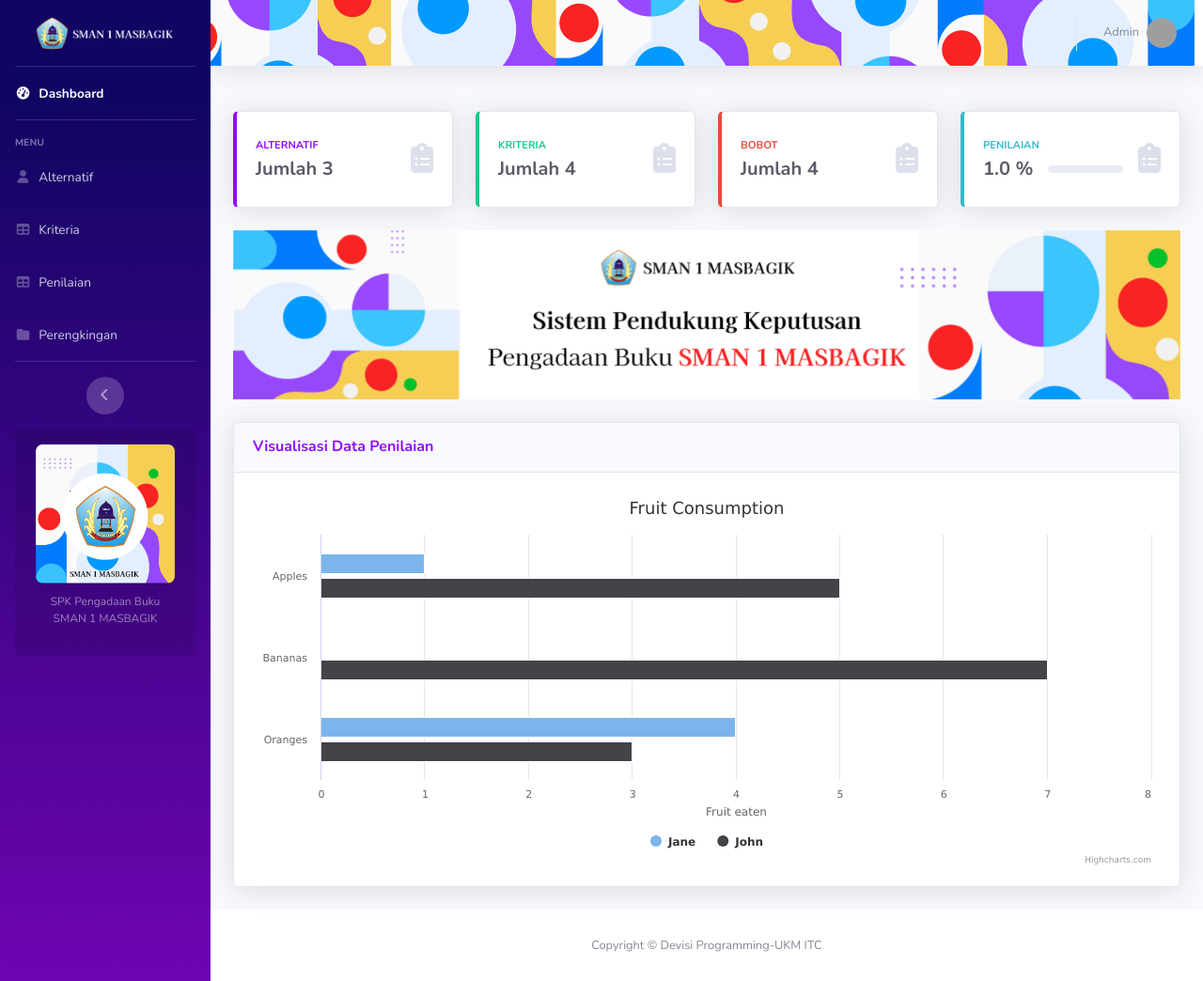
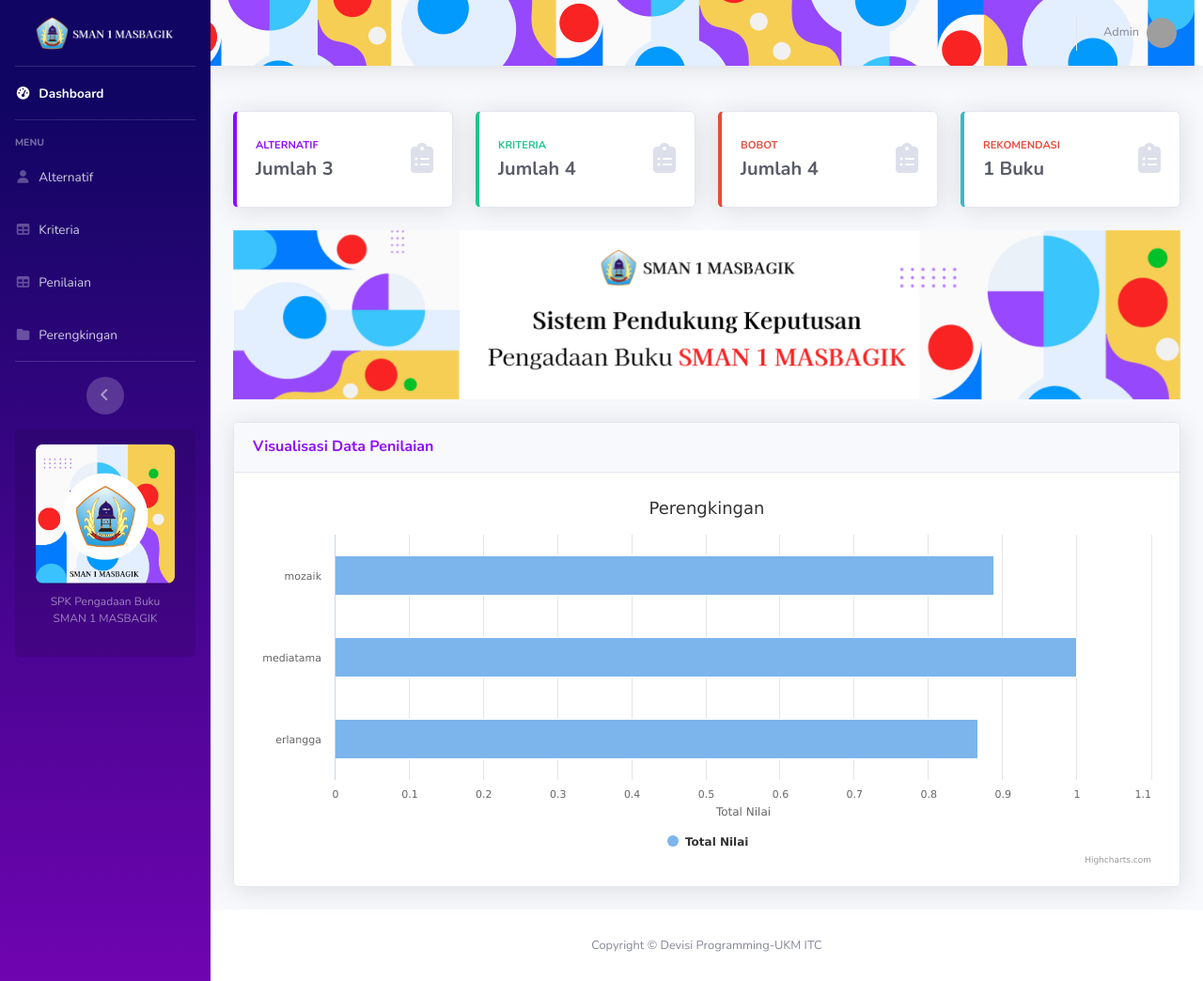
Before and after one commit to ENONGLOSKER/spk-book-recommendation, a Django app: page /dashboard/ in a window 1280 px wide. Shown: the whole page at 94% size. Run offline with Django 5.2, Linux system fonts and the light colour scheme; a user stored in the database is signed in; data comes from the database, SQL or seed files in the repository; both versions use the stored data as it was after the commit; some libraries are stand-ins or nearby versions; grey boxes are pictures that could not be loaded.

Commit message:
upadate: dashboard diagram and rekomendasi nilai

```diff
--- a/spk_perpus_app/views.py
+++ b/spk_perpus_app/views.py
@@ -12,17 +12,36 @@
 
 @login_required
 def dashboard(request):
+    # Mendapatkan data rengking dari database
+    data_rengking = Rengking.objects.all()
     alternatif = Alternatif.objects.all().count()
     kriteria = Kriteria.objects.all().count()
     penilaian = Penilaian.objects.all().count() / Alternatif.objects.all().count()
 
+    # Mendapatkan total nilai tertinggi
+    max_total = Rengking.objects.aggregate(Max('total_nilai'))['total_nilai__max']
+    # Mendapatkan jumlah rekomendasi
+    total_rekomendasi = Rengking.objects.filter(total_nilai=max_total).count()
+
+    # Mengumpulkan data untuk grafik Highcharts
+    categories = []
+    series_data = []
+
+    for rengking in data_rengking:
+        categories.append(rengking.alternatif.nama)
+        series_data.append(rengking.total_nilai)
 
     context = {
+        'categories': categories,
+        'series_data': series_data,
         'alternatif':alternatif,
         'kriteria':kriteria,
         'penilaian':penilaian,
+        'total_rekomendasi': total_rekomendasi
     }
+
     return render(request, 'dashboard01.html', context)
+
 
 # ALTERNATIF ---------------------------------------------------------------------
 @login_required
@@ -241,7 +260,7 @@
 @login_required
 def dashboard_rengking(request):
     max_total = Rengking.objects.aggregate(Max('total_nilai'))['total_nilai__max']
-    data_rengking = Rengking.objects.all().order_by('-id')
+    data_rengking = Rengking.objects.all().order_by('-total_nilai')
 
     context ={
         'data_rengking': data_rengking,
--- a/templates/dashboard01.html
+++ b/templates/dashboard01.html
@@ -157,19 +157,8 @@
                     <div class="card-body">
                         <div class="row no-gutters align-items-center">
                             <div class="col mr-2">
-                                <div class="text-xs font-weight-bold text-info text-uppercase mb-1">Penilaian
-                                </div>
-                                <div class="row no-gutters align-items-center">
-                                    <div class="col-auto">
-                                        <div class="h5 mb-0 mr-3 font-weight-bold text-gray-800" id="persentase_penilaian">{{penilaian}} %</div>
-                                    </div>
-                                    <div class="col">
-                                        <div class="progress progress-sm mr-2">
-                                            <div class="progress-bar bg-info" role="progressbar"
-                                                style="width: {{penilaian}} %" id="progress_bar"></div>
-                                        </div>
-                                    </div>
-                                </div>
+                                <div class="text-xs font-weight-bold text-danger text-uppercase mb-1">Rekomendasi</div>
+                                <div class="h5 mb-0 font-weight-bold text-gray-800"><a href="" class="text-gray-800"> {{ total_rekomendasi }} Buku</a></div>
                             </div>
                             <div class="col-auto">
                                 <i class="fas fa-clipboard-list fa-2x text-gray-300"></i>
@@ -235,29 +224,28 @@
 <!-- SCRIPT -->
 {%block script%}
 
+<script src="https://code.highcharts.com/highcharts.js"></script>
+
 <script>
-   document.addEventListener('DOMContentLoaded', function () {
+    document.addEventListener('DOMContentLoaded', function () {
         const chart = Highcharts.chart('container', {
             chart: {
                 type: 'bar'
             },
             title: {
-                text: 'Fruit Consumption'
+                text: 'Perengkingan'
             },
             xAxis: {
-                categories: ['Apples', 'Bananas', 'Oranges']
+                categories: {{ categories | safe }}
             },
             yAxis: {
                 title: {
-                    text: 'Fruit eaten'
+                    text: 'Total Nilai'
                 }
             },
             series: [{
-                name: 'Jane',
-                data: [1, 0, 4]
-            }, {
-                name: 'John',
-                data: [5, 7, 3]
+                name: 'Total Nilai',
+                data: {{ series_data | safe }}
             }]
         });
     });
```
Also changed, not shown: db.sqlite3.
